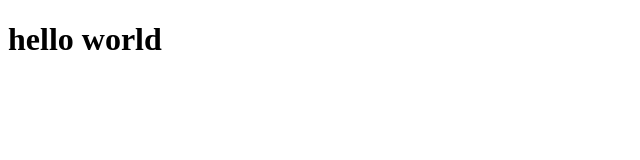
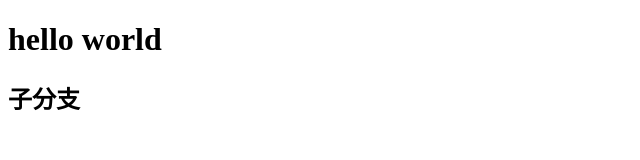
Before and after one commit to Wutian0114/test_git, a website: page index.html in a window 1280 px wide. Shown: the whole page, without its empty margins (0-640 px from the left). Drawn offline with Linux system fonts and the light colour scheme.

Commit message:
分支修改

```diff
--- a/index.html
+++ b/index.html
@@ -8,5 +8,6 @@
 </head>
 <body>
     <h1>hello world</h1>
+    <h2>子分支</h2>
 </body>
 </html>
```
